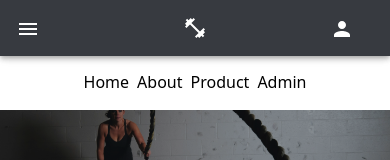
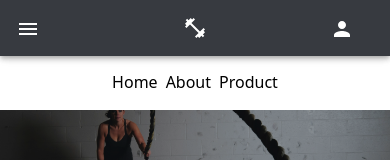
Before and after one commit to Heisen47/gym-frontend, a React (Create React App) app: page / in a window 390 px wide. Both pictures are taken after a click on the button 28 px from the left and 28 px from the top of the page. Shown: the top 160 px of the page. Built offline with nearby package versions, Linux system fonts and the light colour scheme; what tailwind-gradient-mask-image would draw is missing.

Commit message:
add: removed admin access in mobile view

```diff
--- a/src/components/HamburgerMenu.jsx
+++ b/src/components/HamburgerMenu.jsx
@@ -2,7 +2,7 @@ import React from "react";
 import { Link } from "react-router";
 import { Drawer } from "vaul";
 
-const HamburgerMenu = ({ handleLinkClick }) => {
+const HamburgerMenu = ({ handleLinkClick, isAdmin }) => {
   const navs = ["About", "Product"];
 
   return (
@@ -27,12 +27,14 @@ const HamburgerMenu = ({ handleLinkClick }) => {
                 className="block md:inline"
                 onClick={handleLinkClick}
               >
-                 {nav}
+                {nav}
               </Link>
             ))}
-            <Link to="/admin" className="block md:inline font-sans" onClick={handleLinkClick}>
-              Admin
-            </Link>
+            {isAdmin && (
+              <Link to="/admin/dashboard" className="block md:inline font-sans">
+                Admin
+              </Link>
+            )}
           </div>
         </div>
       </Drawer.Content>
--- a/src/components/Navbar.jsx
+++ b/src/components/Navbar.jsx
@@ -119,7 +119,6 @@ const Navbar = () => {
       setIsAuthenticated(true);
       setName(storedName);
       setDp(storedDp);
-      // Optionally, you can fetch user details using the auth token
     }
   }, []);
 
@@ -162,7 +161,7 @@ const Navbar = () => {
                   <MenuIcon className="h-8 w-8" />
                 </button>
               </Drawer.Trigger>
-              <HamburgerMenu handleLinkClick={handleLinkClick} />
+              <HamburgerMenu handleLinkClick={handleLinkClick} isAdmin ={isAdmin} />
             </Drawer.Root>
           </motion.div>
 
@@ -261,7 +260,7 @@ const Navbar = () => {
               onAuthSuccess={handleAuthSuccess} // Handles authentication success
               setName={setName}
               setDp={setDp}
-              setIsAdmin={setIsAdmin} // Pass setIsAdmin to CustomModal
+              setIsAdmin={setIsAdmin}
             />
           )}
 
```
